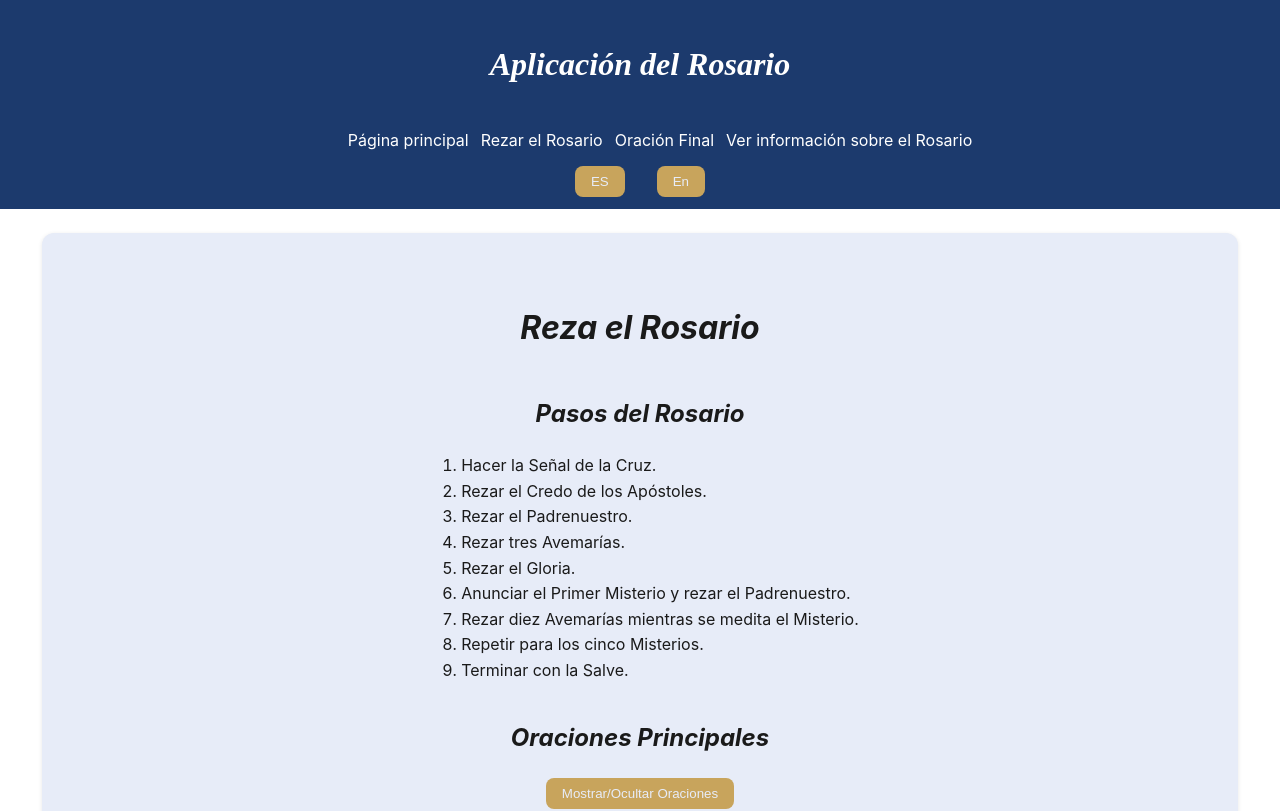
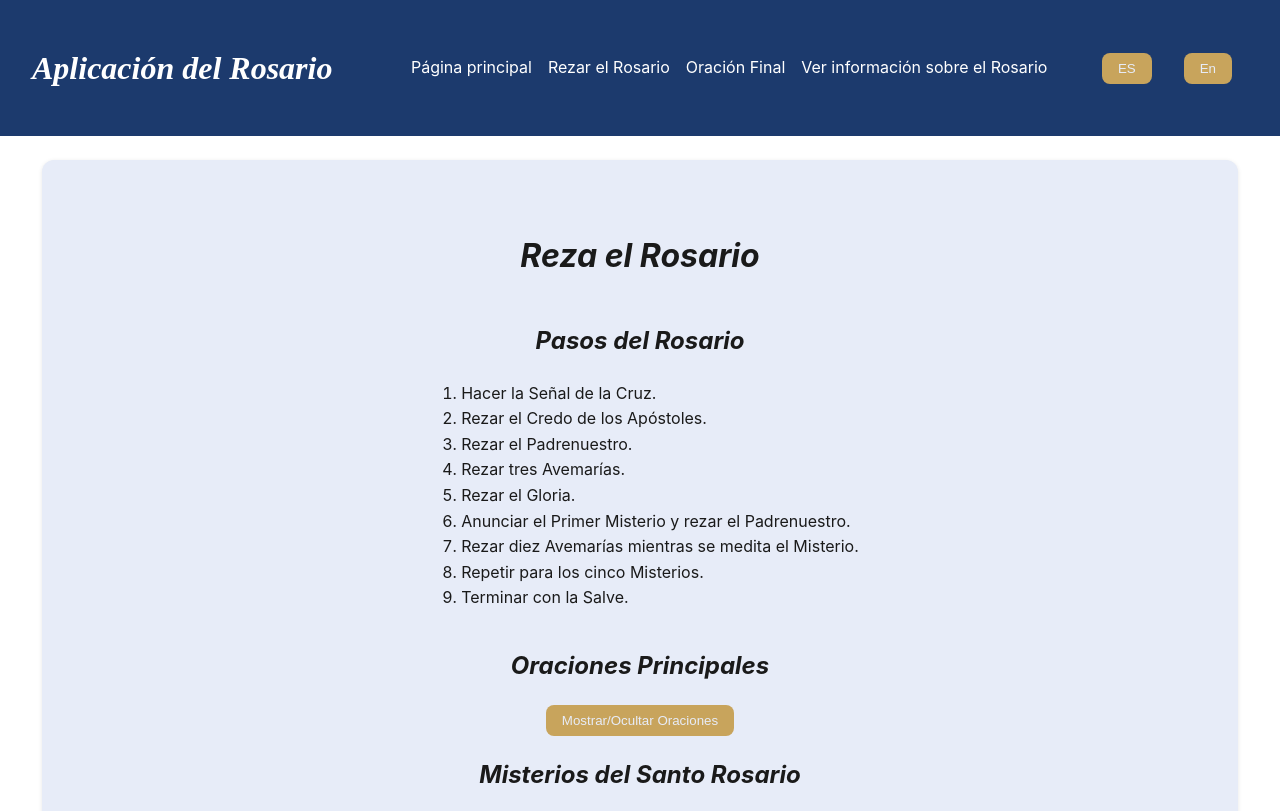
Before and after one commit to LuisDev912/Rosary-guide, a React (Vite) app: page /Rosary in a window 1280 px wide. Shown: the top 811 px of the page. Built offline with nearby package versions, Linux system fonts and the light colour scheme.

Commit message:
style: make header responsive for tablet and desktop

```diff
--- a/src/styles/Semantic.module.css
+++ b/src/styles/Semantic.module.css
@@ -40,6 +40,24 @@ header {
     font-weight: 600;
 }
 
+/* --- Header media query */
+
+@media (min-width: 768px) {
+    header {
+        flex-direction: row;
+        justify-content: space-between;
+        padding: var(--space-md) var(--space-xl);
+    }
+
+    .navBar ul {
+        gap: var(--space-md);
+    }
+
+    .text {
+        text-align: left;
+    }
+}
+
 /* === Footer === */
 
 footer {
```
